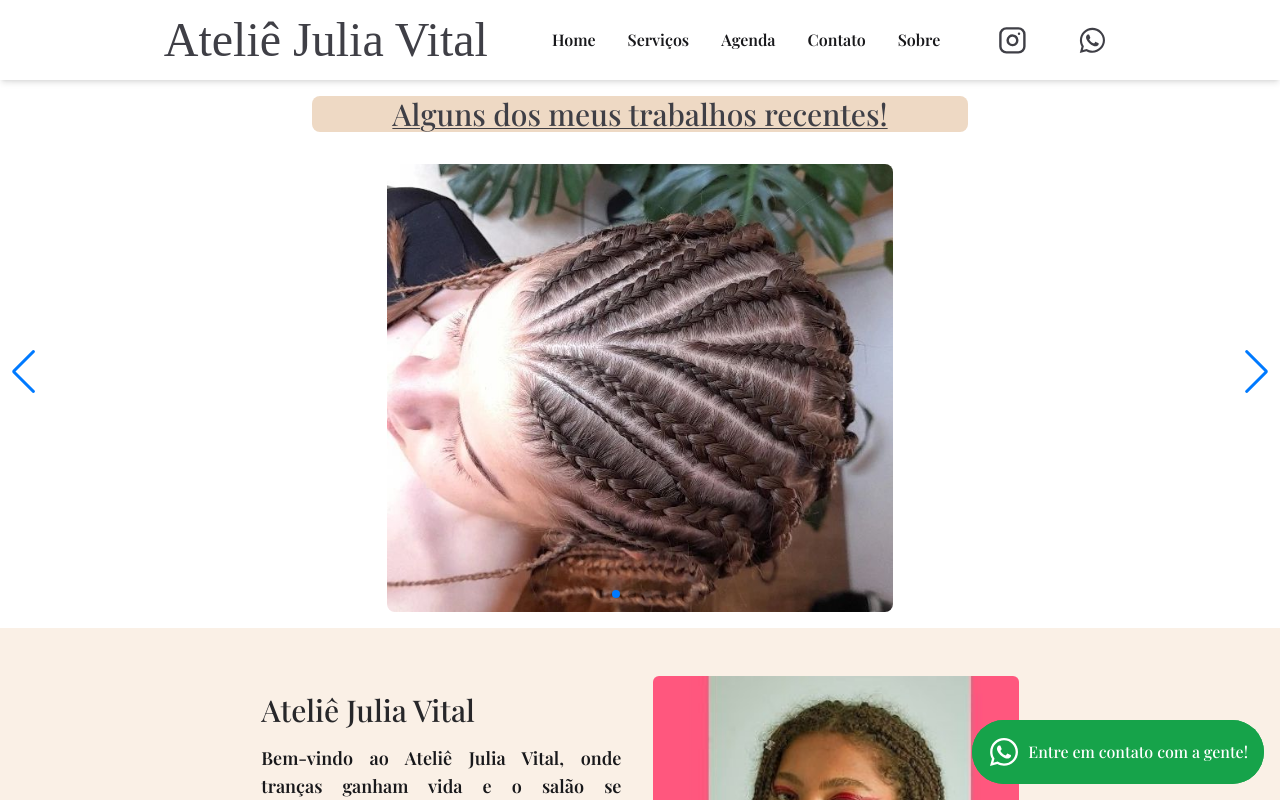
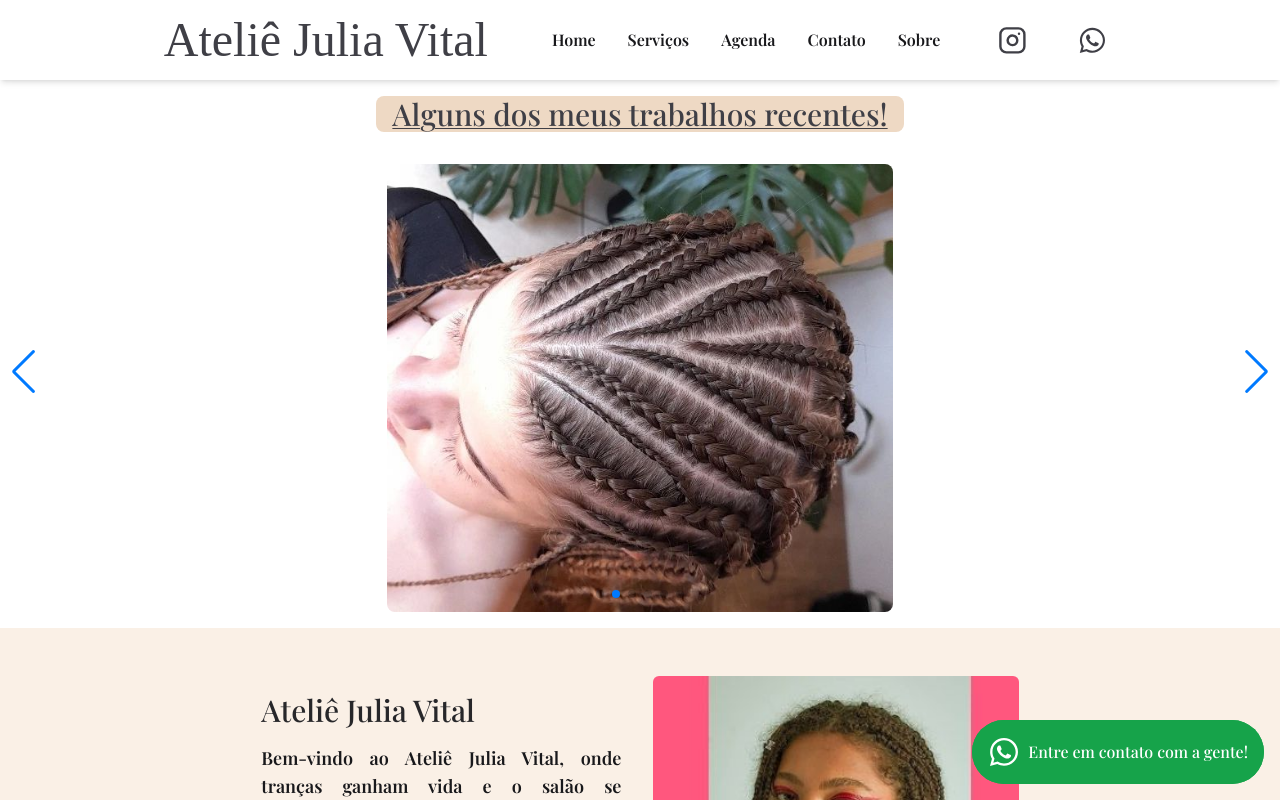
Before and after one commit to leonardosantos1/atelie-vital-project, a React (Vite) app: page / in a window 1280 px wide. Shown: the top 800 px of the page. Built offline with nearby package versions, Linux system fonts and the light colour scheme; a web font is replaced by a local one.

Commit message:
ajustando padding text carousel

```diff
--- a/src/App.tsx
+++ b/src/App.tsx
@@ -87,7 +87,7 @@ export function App() {
       <main className="flex  h-full w-full flex-col items-center bg-bege-50">
         <div className="flex w-full flex-col items-center bg-white">
           <div className="flex items-center mx-auto">
-          <h1 className="flex mt-4 whitespace-nowrap w-full rounded-lg bg-bege-200 px-20 font-playfair text-lg text-zinc-700 underline decoration-1 underline-offset-2 md:text-2xl lg:text-3xl">
+          <h1 className="flex mt-4 whitespace-nowrap w-full rounded-lg bg-bege-200 px-4 font-playfair text-lg text-zinc-700 underline decoration-1 underline-offset-2 md:text-2xl lg:text-3xl">
             Alguns dos meus trabalhos recentes!
           </h1>
           </div>
```
